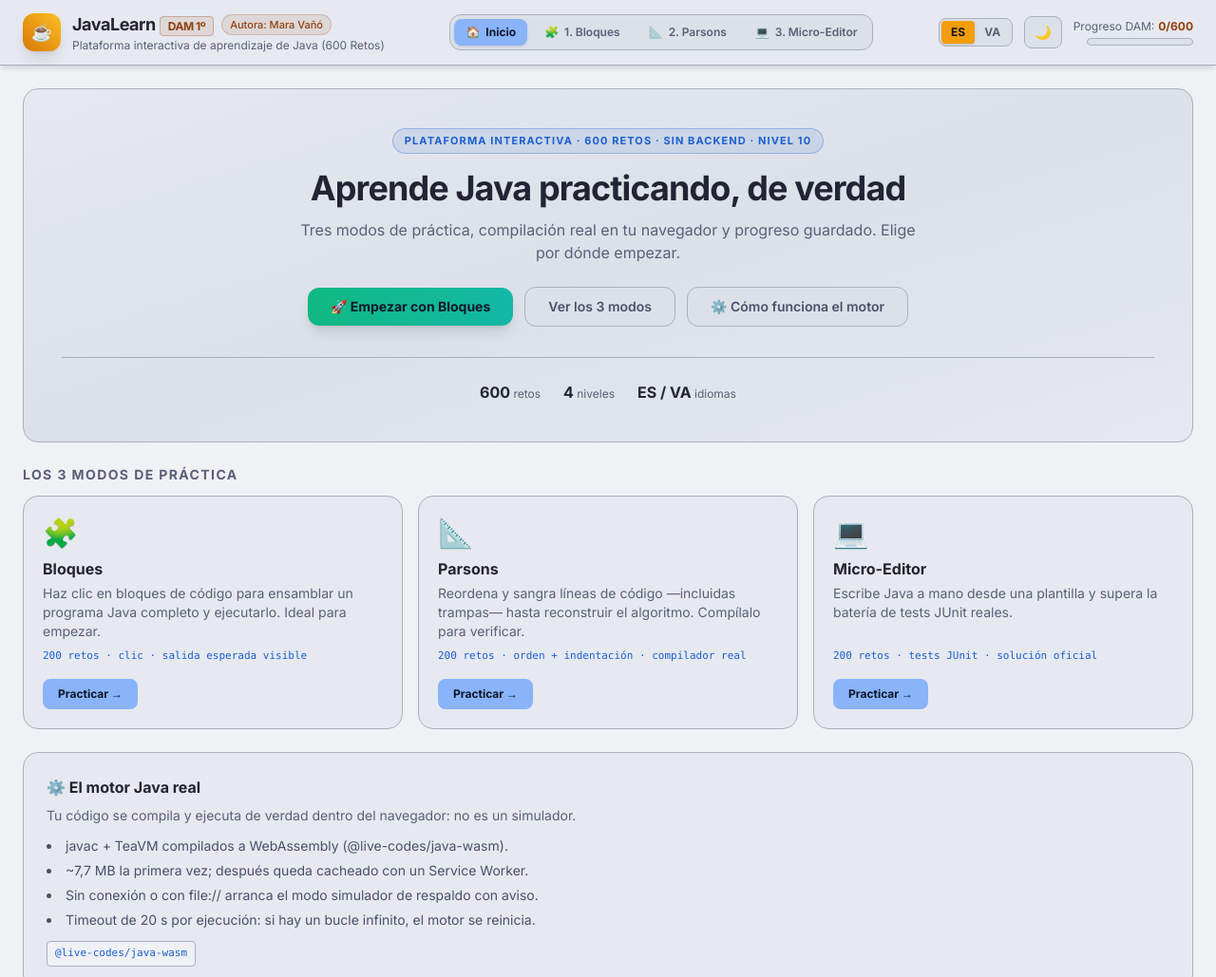
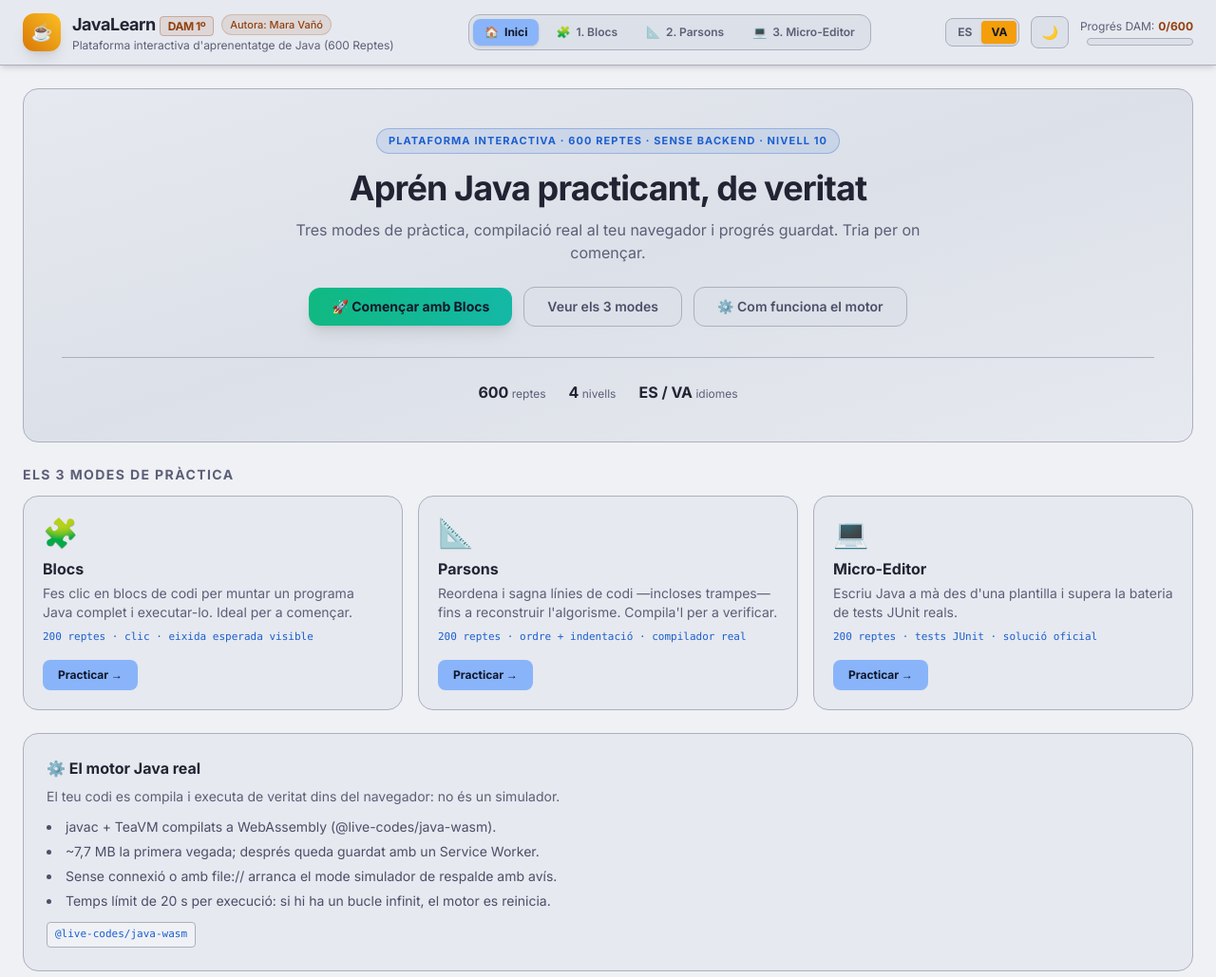
Before and after one commit to Mara1978-val/SimuladorJava, a plain HTML site: page index.html in a window 1280 px wide. Shown: the top 1029 px of the page at 95% size. Drawn offline with nearby package versions, Linux system fonts and the light colour scheme.

Commit message:
feat: obrir la web en valencià per defecte

```diff
--- a/index.html
+++ b/index.html
@@ -1,5 +1,5 @@
 <!DOCTYPE html>
-<html lang="es" class="h-full">
+<html lang="va" class="h-full">
 <head>
   <meta charset="UTF-8">
   <meta name="viewport" content="width=device-width, initial-scale=1.0">
@@ -98,8 +98,8 @@
       <div class="flex items-center gap-3">
         <!-- Selector Bilingüe ES / VA -->
         <div class="flex items-center bg-ide-card rounded-lg border border-ide-border p-0.5 text-xs font-bold">
-          <button id="btn-lang-es" class="px-2.5 py-1.5 rounded bg-amber-500 text-slate-900 shadow">ES</button>
-          <button id="btn-lang-va" class="px-2.5 py-1.5 rounded text-ide-muted hover:text-ide-heading">VA</button>
+          <button id="btn-lang-es" class="px-2.5 py-1.5 rounded text-ide-muted hover:text-ide-heading">ES</button>
+          <button id="btn-lang-va" class="px-2.5 py-1.5 rounded bg-amber-500 text-slate-900 shadow">VA</button>
         </div>
 
         <!-- Interruptor de tema claro/oscuro -->
--- a/js/app.js
+++ b/js/app.js
@@ -147,7 +147,7 @@ function initApp() {
   initTheme();
   initInstall();
 
-  setLanguage('es');
+  setLanguage('va');
 
   /* Intro: la landing solo aparece en la primera visita (o si no hay storage) */
   let seen = false;
--- a/js/i18n.js
+++ b/js/i18n.js
@@ -8,7 +8,7 @@ import { I18N } from '../data/i18n-dict.js';
 
 export { I18N };
 
-export let currentLang = 'es';
+export let currentLang = 'va';
 
 export const isEs = () => currentLang === 'es';
 
```
Also changed, not shown: 2 other files.
